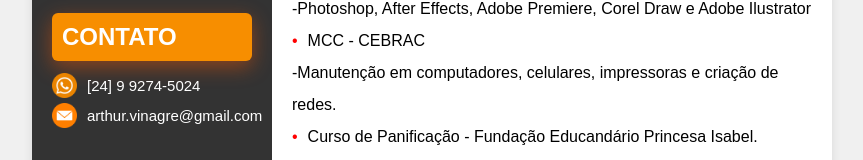
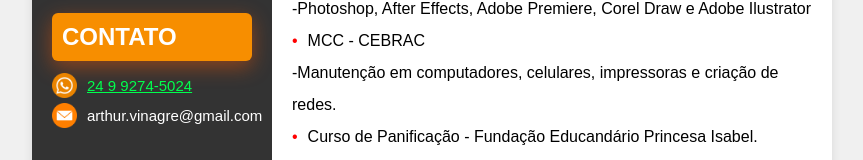
Before and after one commit to Paneraste/Paneraste.github.io, a plain HTML site: page index.html in a window 1280 px wide. Shown: the part 787-947 px from the top of the page, without its empty margins (208-1071 px from the left). Drawn offline with Linux system fonts and the light colour scheme.

Commit message:
Quarto update

```diff
--- a/index.html
+++ b/index.html
@@ -25,7 +25,9 @@
                 <div class="section-content">
                     <div class="contact">
                         <img src="phone.png" alt="Phone" class="contact-icon">
-                        <div class="contact-text">[24] 9 9274-5024</div>
+                        <div class="contact-text">
+                            <a href="https://wa.me//24992745024?text=Ol%C3%A1,%20tudo%20bem?%20" class="zaplink">24 9 9274-5024</a>
+                        </div>
                     </div>
                     <div class="contact">
                         <img src="email.png" alt="Email" class="contact-icon">
--- a/styles.css
+++ b/styles.css
@@ -153,3 +153,7 @@ li:hover{
 p:hover{
     transform: scale(1.05);
 }
+
+a.zaplink {
+    color: #00ff4d
+}
```
